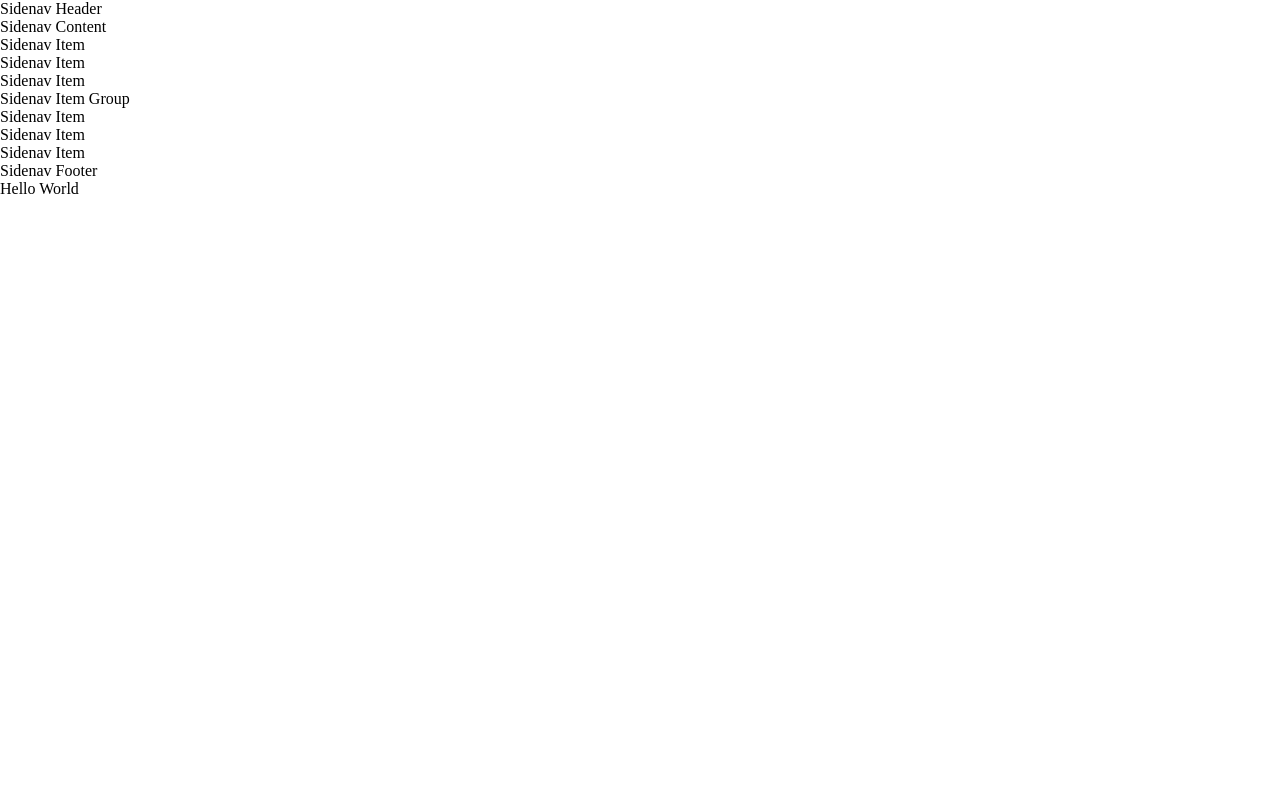
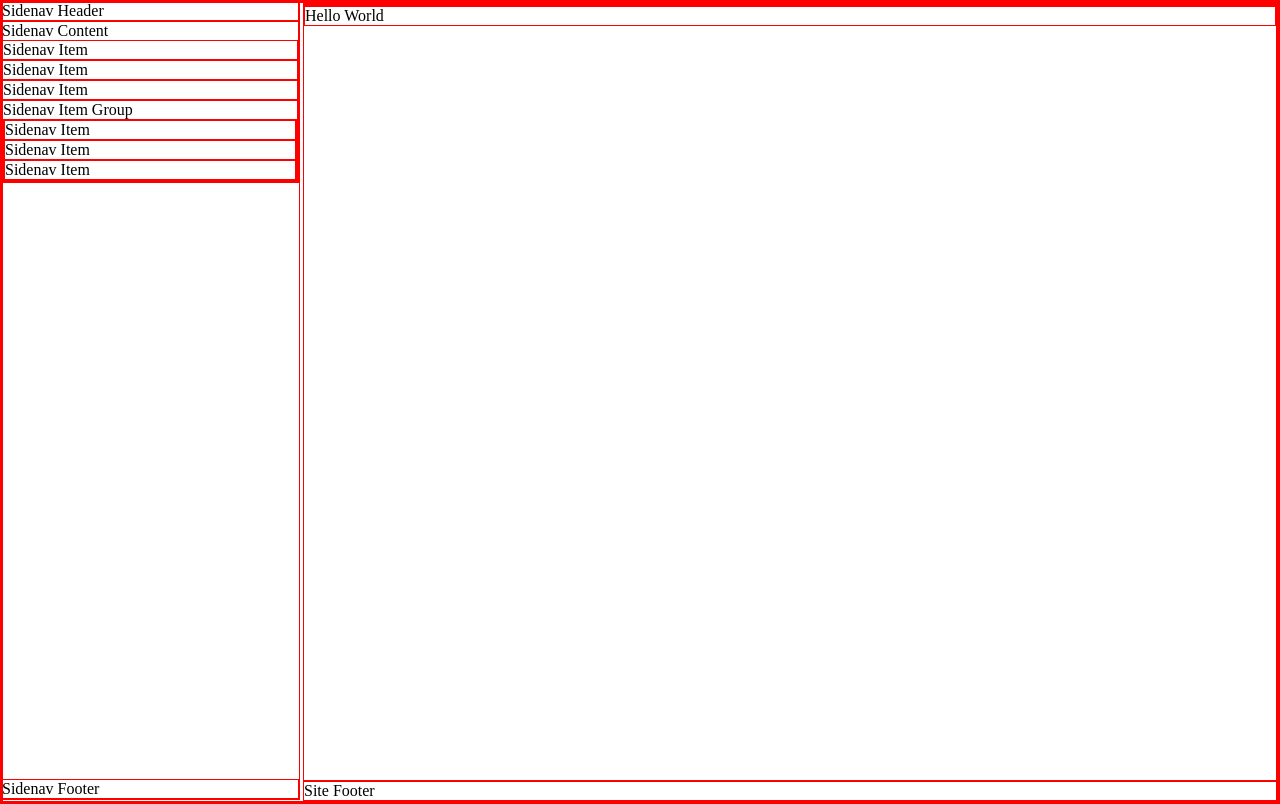
Before and after one commit to MGSimard/vertexui, a React (Vite) app: page / in a window 1280 px wide. Built offline with nearby package versions, Linux system fonts and the light colour scheme.

Commit message:
Core idea is set up

```diff
--- a/src/_components/Footer/Footer.tsx
+++ b/src/_components/Footer/Footer.tsx
@@ -0,0 +1,3 @@
+export function Footer() {
+  return <footer>Site Footer</footer>;
+}
--- a/src/_components/Sidenav/Sidenav.css
+++ b/src/_components/Sidenav/Sidenav.css
@@ -0,0 +1,12 @@
+#sidenav {
+  position: absolute;
+  top: 0;
+  left: 0;
+  display: flex;
+  flex-direction: column;
+  width: var(--sideNavWidth);
+  height: 100dvh;
+}
+#sidenav-footer {
+  margin-top: auto;
+}
--- a/src/_components/Sidenav/Sidenav.tsx
+++ b/src/_components/Sidenav/Sidenav.tsx
@@ -1,6 +1,8 @@
+import "./Sidenav.css";
+
 export function Sidenav() {
   return (
-    <nav>
+    <nav id="sidenav">
       <SidenavHeader />
       <SidenavContent />
       <SidenavFooter />
@@ -40,5 +42,5 @@ function SidenavItemGroup() {
 }
 
 function SidenavFooter() {
-  return <div>Sidenav Footer</div>;
+  return <div id="sidenav-footer">Sidenav Footer</div>;
 }
--- a/src/_styles/globals.css
+++ b/src/_styles/globals.css
@@ -2,10 +2,11 @@
   margin: 0;
   padding: 0;
   box-sizing: border-box;
+  border: 1px solid red;
 }
 :root {
   --siteMaxWidth: "";
-  --sideNavWidth: "";
+  --sideNavWidth: 30rem;
 }
 :root[data-theme="light"] {
 }
@@ -24,6 +25,17 @@ body {
   font-size: 1.6rem;
 }
 #app {
+  display: flex;
+  flex-direction: column;
+  min-height: 100dvh;
+  padding-left: var(--sideNavWidth);
+}
+header,
+footer {
+  flex-shrink: 0;
+}
+main {
+  flex-grow: 1;
 }
 /* Normalize */
 h1,
--- a/src/routes/__root.tsx
+++ b/src/routes/__root.tsx
@@ -1,12 +1,16 @@
 import { Outlet, createRootRoute } from "@tanstack/react-router";
-import { TanStackRouterDevtools } from "@tanstack/react-router-devtools";
 import { Sidenav } from "@/_components/Sidenav/Sidenav";
+import { Footer } from "@/_components/Footer/Footer";
+
 export const Route = createRootRoute({
   component: () => (
     <>
       <Sidenav />
-      <Outlet />
-      {/* <TanStackRouterDevtools /> */}
+      <header></header>
+      <main>
+        <Outlet />
+      </main>
+      <Footer />
     </>
   ),
 });
```
Also changed, not shown: 1 other file (tests, documents, lock files or other folders).
